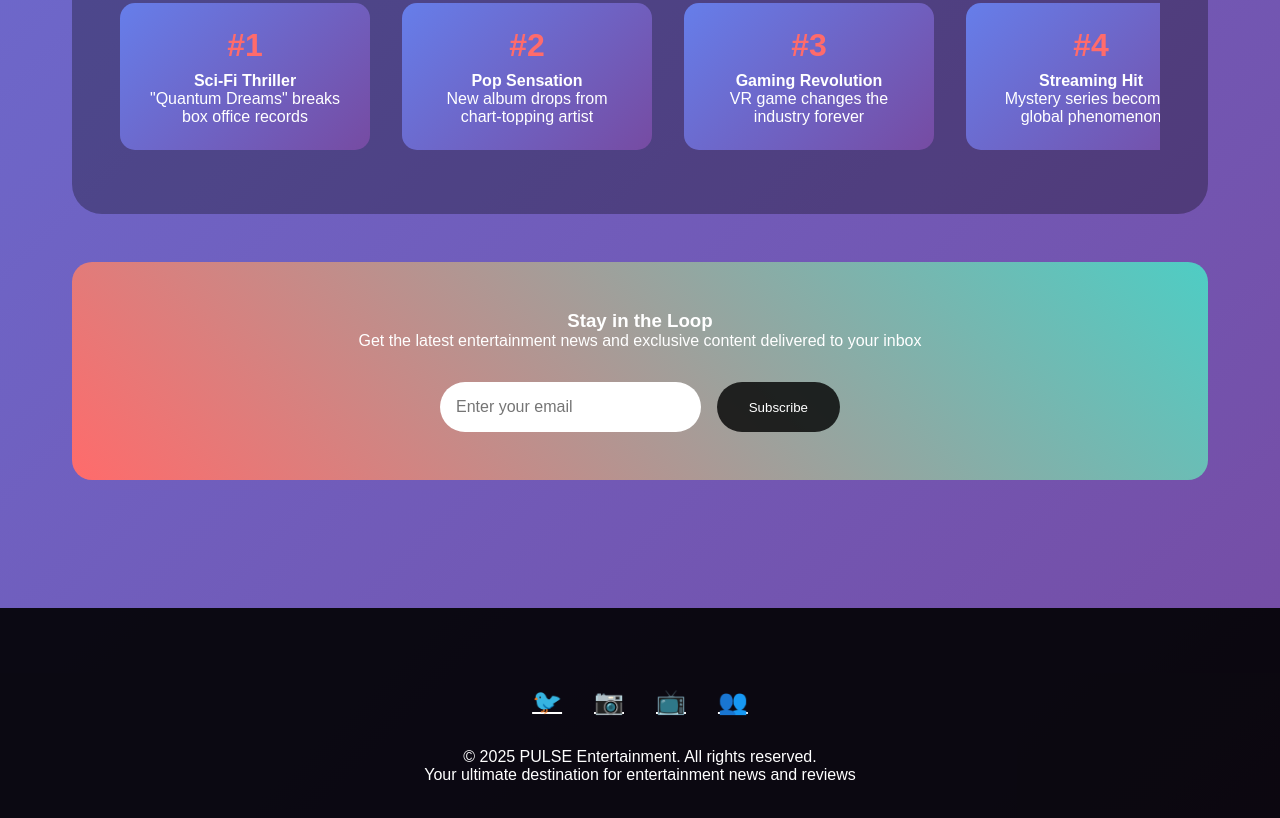
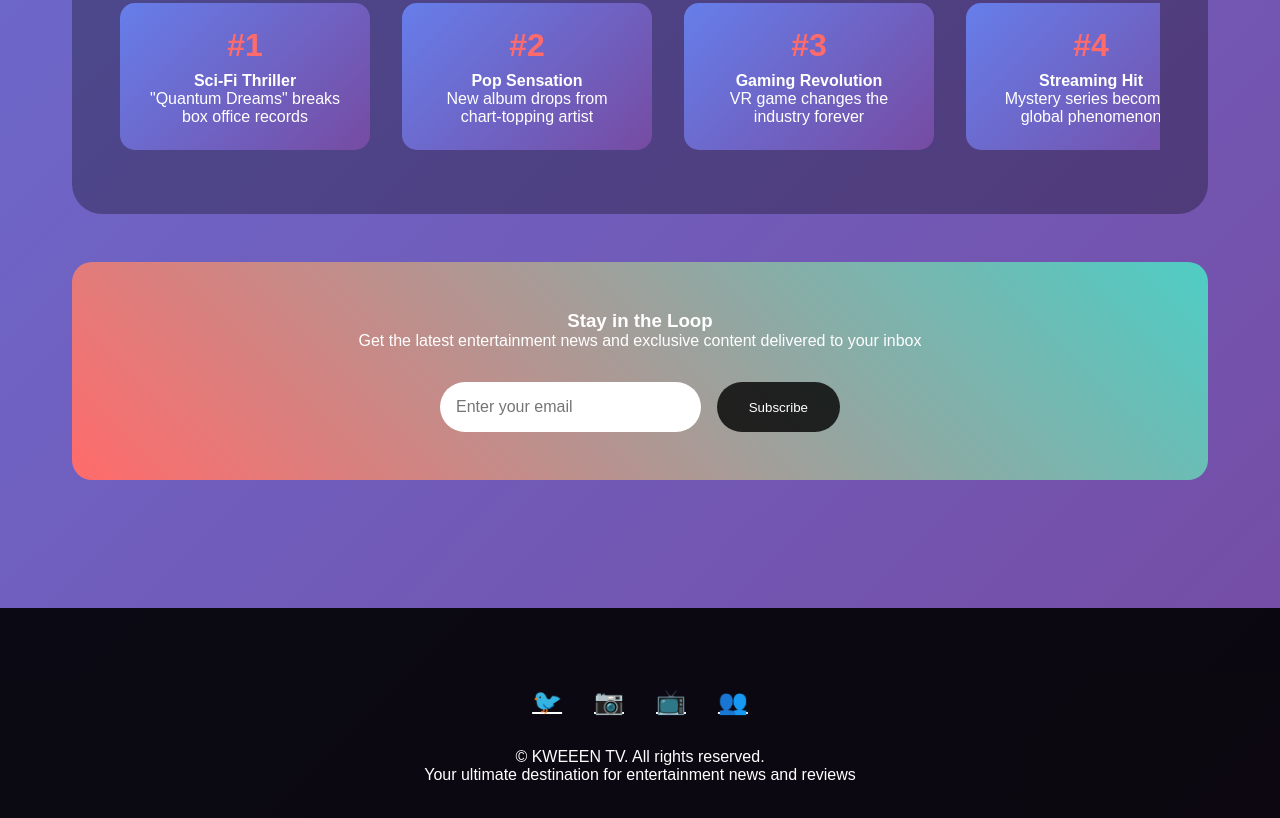
Before and after one commit to antmusumba/KweenTV-, a plain HTML site: page index.html in a window 1280 px wide. Shown: the part 1733-2551 px from the top of the page. Drawn offline with Linux system fonts and the light colour scheme.

Commit message:
fix: update footer copyright to reflect correct branding

```diff
--- a/index.html
+++ b/index.html
@@ -107,7 +107,7 @@
             <a href="#" data-platform="youtube" aria-label="YouTube">📺</a>
             <a href="#" data-platform="facebook" aria-label="Facebook">👥</a>
         </div>
-        <p>&copy; 2025 PULSE Entertainment. All rights reserved.</p>
+        <p>&copy; KWEEEN TV. All rights reserved.</p>
         <p>Your ultimate destination for entertainment news and reviews</p>
     </footer>
 
```
